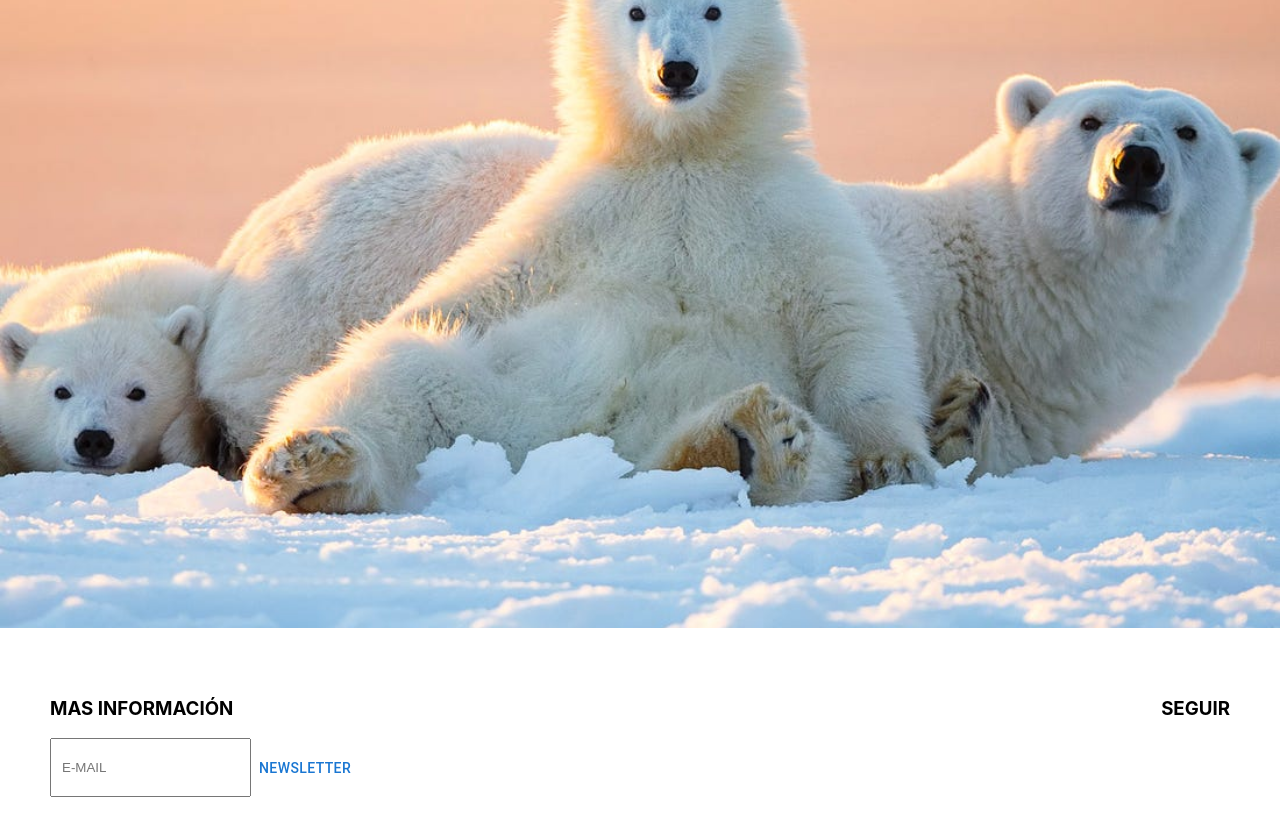
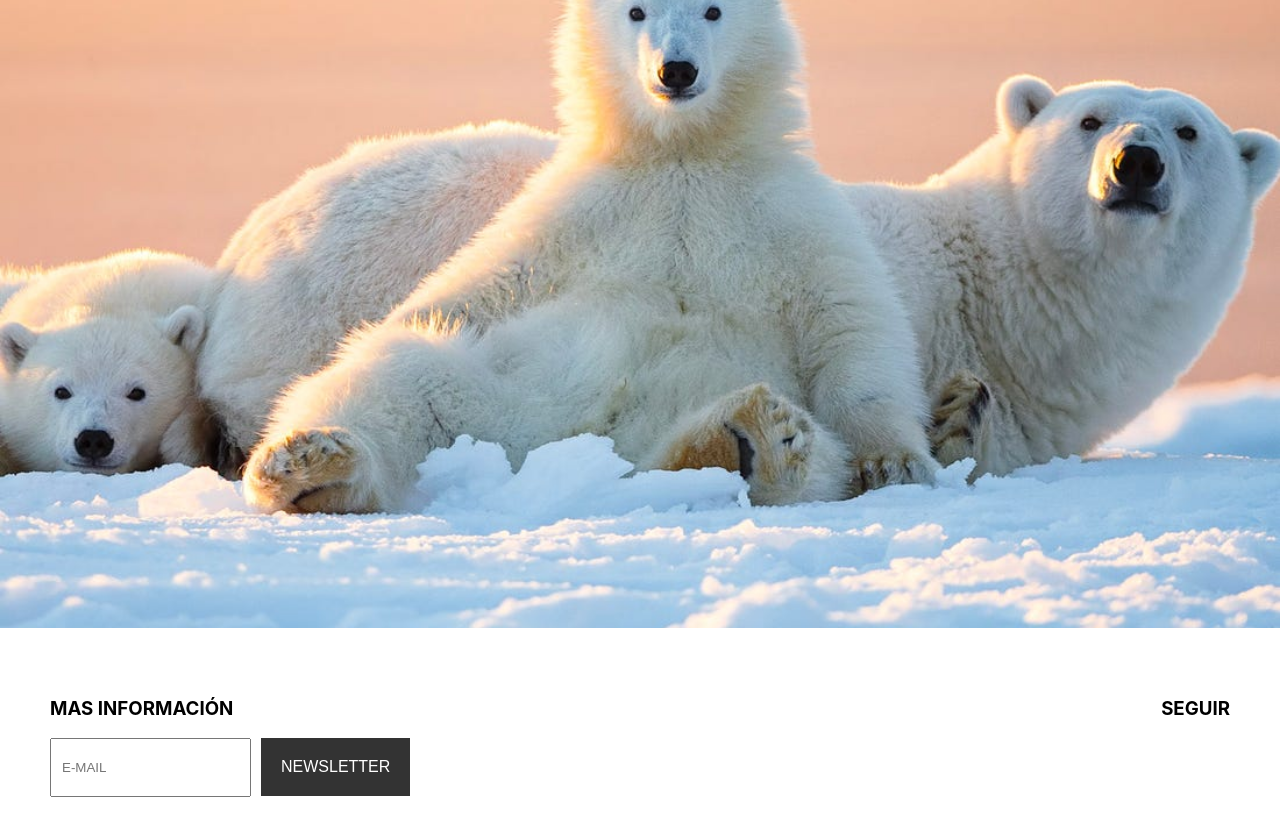
Before and after one commit to Dede1421/web, a React (Create React App) app: page / in a window 1280 px wide. Shown: the part 286-1122 px from the top of the page. Built offline with nearby package versions, Linux system fonts and the light colour scheme.

Commit message:
style: se termino el diseño del boton de email

```diff
--- a/src/Components/Footer.js
+++ b/src/Components/Footer.js
@@ -1,5 +1,6 @@
 import { Button, Grid } from "@mui/material";
 import React from "react";
+import "../Style.css"
 
 const Footer = () => {
     return (
@@ -9,7 +10,7 @@ const Footer = () => {
                     <div>
                         <h3 style={{ textAlign: "left"}}>MAS INFORMACIÓN</h3>
                         <input type="email" placeholder="E-MAIL"/>
-                        <Button>NewsLetter</Button>
+                        <button className="btn" type="submit">NEWSLETTER</button>
                     </div>
                 </form>
                 <div className="social">
--- a/src/Style.css
+++ b/src/Style.css
@@ -4,6 +4,20 @@ input {
     padding: 20px 10px;
 }
 
+.btn {
+    background-color: #333;
+    color: #fff;
+    padding: 20px;
+    border-style: none;
+    font-size: 1rem;
+    cursor: pointer;
+    margin-left: 10px;
+
+}
+
+.btn:hover {
+    background-color: #1da1f2;
+}
 
 /* Navigation Bar */
 
```
